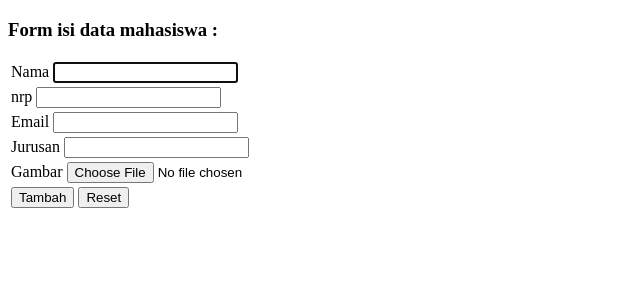
After one commit to sulistio99/pw_2020_20182205103_2021, a PHP site: page /tambah.php in a window 1280 px wide. The commit adds this page. Shown: the top 300 px of the page, without its empty margins (0-640 px from the left). Run offline with PHP 8.4, Linux system fonts and the light colour scheme.

Commit message:
Tambahkan Insert Data

```diff
--- a/kuliah/pertemuan10/functions.php
+++ b/kuliah/pertemuan10/functions.php
@@ -10,13 +10,36 @@ function query($query)
 
   $q_tampil = mysqli_query($conn, $query);
 
+  // jika data hanya sebanyak 1
   if (mysqli_num_rows($q_tampil) == 1) {
     return mysqli_fetch_assoc($q_tampil);
   }
-
+  // jika data banyak sekali
   $rows = [];
   while ($row = mysqli_fetch_assoc($q_tampil)) {
     $rows[] = $row;
   }
   return $rows;
 }
+
+
+function tambah($data)
+{
+  $conn = koneksi();
+
+  $nama = $data['nama'];
+  $nrp = $data['nrp'];
+  $email = $data['email'];
+  $jurusan = $data['jurusan'];
+  $gambar = $data['gambar'];
+
+  // pecah query insert
+  $q_insert = "INSERT INTO mahasiswa VALUES
+  (null, '$nama','$nrp','$email','$jurusan','$gambar')";
+  mysqli_query($conn, $q_insert);
+
+  // memunculkan error
+  echo mysqli_error($conn);
+  // kasih tau sql perubahan data masuk ke database berupa angka
+  return mysqli_affected_rows($conn);
+}
--- a/kuliah/pertemuan10/latihan3.php
+++ b/kuliah/pertemuan10/latihan3.php
@@ -15,6 +15,7 @@ $mahasiswa = query("SELECT * FROM mahasiswa");
 
 <body>
   <h2>Daftar Mahasiswa</h2>
+  <a href="tambah.php">Tambah Data</a>
   <form action="">
     <table border="1" cellpadding="10" cellspacing="0">
       <tr>
--- /dev/null
+++ b/kuliah/pertemuan10/tambah.php
@@ -0,0 +1,81 @@
+<?php
+require 'functions.php';
+if (isset($_POST['tambah'])) {
+  // cek nilai data sql
+  if (tambah($_POST) > 0) {
+    echo "<script>
+    alert('Data Berhasil Ditambahkan');
+    document.location.href='latihan3.php';
+    </script>";
+  } else {
+    echo "<script>
+    alert('Data Gagal Ditambahkan');
+    document.location.href='latihan3.php';
+    </script>";
+  }
+}
+?>
+<!DOCTYPE html>
+<html lang="en">
+
+<head>
+  <meta charset="UTF-8">
+  <meta name="viewport" content="width=device-width, initial-scale=1.0">
+  <title>Tambah Data Mahasiswa</title>
+</head>
+
+<body>
+  <h3>Form isi data mahasiswa :</h3>
+  <form action="" method="POST">
+    <table>
+      <tr>
+        <td>
+          <label>
+            Nama
+            <input type="text" name="nama" autofocus>
+          </label>
+        </td>
+      </tr>
+      <tr>
+        <td>
+          <label>
+            nrp
+            <input type="text" name="nrp">
+          </label>
+        </td>
+      </tr>
+      <tr>
+        <td>
+          <label>
+            Email
+            <input type="text" name="email">
+          </label>
+        </td>
+      </tr>
+      <tr>
+        <td>
+          <label>
+            Jurusan
+            <input type="text" name="jurusan">
+          </label>
+        </td>
+      </tr>
+      <tr>
+        <td>
+          <label>
+            Gambar
+            <input type="file" name="gambar">
+          </label>
+        </td>
+      </tr>
+      <tr>
+        <td>
+          <button type="submit" name="tambah">Tambah</button>
+          <button type="reset">Reset</button>
+        </td>
+      </tr>
+    </table>
+  </form>
+</body>
+
+</html>
```
